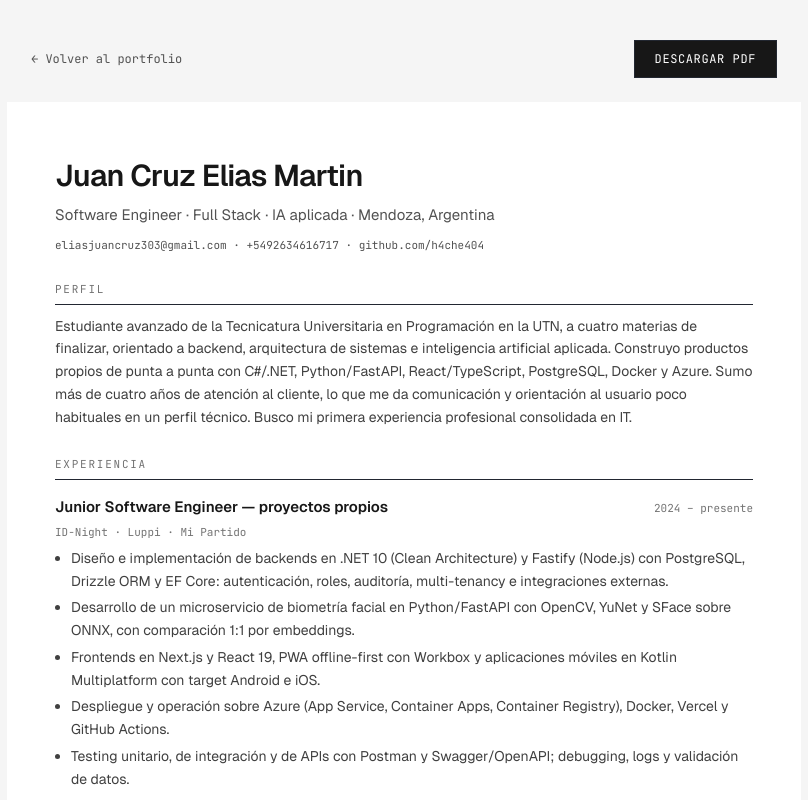
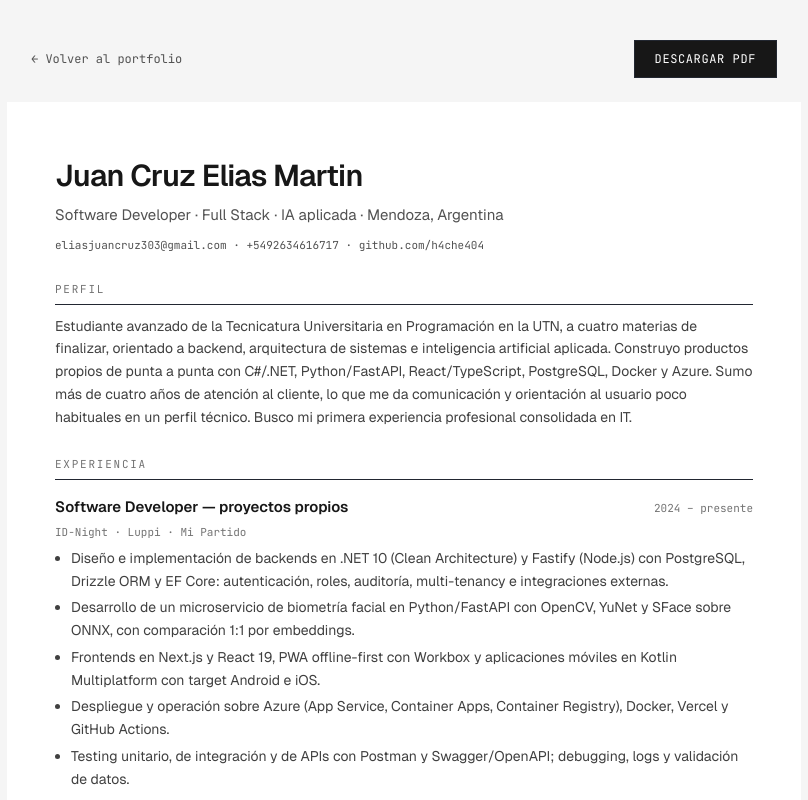
Before and after one commit to h4che404/portfolio, a Next.js app: page /cv in a window 1280 px wide. Shown: the top 800 px of the page, without its empty margins (236-1044 px from the left). Built offline with nearby package versions, Linux system fonts and the light colour scheme; no server answers.

Commit message:
feat(identity): align role to Software Developer and emphasize full-product delivery

```diff
--- a/app/layout.tsx
+++ b/app/layout.tsx
@@ -29,12 +29,12 @@ export const viewport: Viewport = {
 
 export const metadata: Metadata = {
   metadataBase: new URL(siteUrl),
-  title: `${profile.name} — Software Engineer · Full Stack & IA aplicada`,
+  title: `${profile.name} — Software Developer · Full Stack & IA aplicada`,
   description:
     "Construyo software y productos digitales de punta a punta: arquitectura web, backend distribuido, aplicaciones móviles multiplataforma e inteligencia artificial aplicada.",
   keywords: [
     "Juan Cruz Elias Martin",
-    "Software Engineer",
+    "Software Developer",
     "Full Stack Developer",
     "Backend Developer",
     "Arquitectura de Software",
@@ -48,7 +48,7 @@ export const metadata: Metadata = {
   authors: [{ name: profile.name, url: siteUrl }],
   creator: profile.name,
   openGraph: {
-    title: `${profile.name} — Software Engineer · Full Stack & IA aplicada`,
+    title: `${profile.name} — Software Developer · Full Stack & IA aplicada`,
     description:
       "Diseño y construyo sistemas completos de punta a punta: desde el modelado de datos hasta el backend, la interfaz y el despliegue en la nube.",
     type: "website",
@@ -58,7 +58,7 @@ export const metadata: Metadata = {
   },
   twitter: {
     card: "summary_large_image",
-    title: `${profile.name} — Software Engineer · Full Stack & IA aplicada`,
+    title: `${profile.name} — Software Developer · Full Stack & IA aplicada`,
     description:
       "Construyo software y productos digitales de punta a punta. Arquitectura limpia, código tipado y soluciones que resuelven problemas reales.",
   },
--- a/app/opengraph-image.tsx
+++ b/app/opengraph-image.tsx
@@ -51,7 +51,7 @@ export default async function OpenGraphImage() {
               letterSpacing: "-0.03em",
             }}
           >
-            <span>SOFTWARE ENGINEER</span>
+            <span>SOFTWARE DEVELOPER</span>
             <span style={{ color: "#f59e0b" }}>SISTEMAS DE PUNTA A PUNTA</span>
           </div>
           <p
--- a/components/sections/hero.tsx
+++ b/components/sections/hero.tsx
@@ -30,7 +30,7 @@ export function Hero() {
             {/* Availability & Role Badges */}
             <div className="flex flex-wrap items-center gap-2.5 sm:gap-3">
               <span className="inline-flex items-center rounded-full border border-accent/30 bg-accent/10 px-3 py-1 text-[11px] sm:text-xs font-semibold uppercase tracking-wider text-accent shadow-sm">
-                Software Engineer · Full Stack
+                Software Developer · Full Stack
               </span>
               <div className="inline-flex max-w-full items-center gap-1.5 sm:gap-2 rounded-full border border-border bg-surface px-3 py-1 text-[11px] sm:text-xs text-muted shadow-sm">
                 <span className="h-2 w-2 shrink-0 rounded-full bg-emerald-500 animate-pulse" />
--- a/content/profile.ts
+++ b/content/profile.ts
@@ -1,20 +1,20 @@
 export const profile = {
   name: "Juan Cruz Elias Martin",
   shortName: "Juan Cruz",
-  role: "Software Engineer · Full Stack · IA aplicada",
+  role: "Software Developer · Full Stack · IA aplicada",
   location: "Mendoza, Argentina",
   headline: "Construyo software y productos digitales de punta a punta.",
   subheadline:
-    "Software Engineer especializado en sistemas web, backend robusto, aplicaciones móviles e integraciones con IA aplicada. Enfoque en arquitectura limpia, código tipado y soluciones que resuelven problemas reales.",
+    "Software Developer especializado en sistemas web, backend robusto, aplicaciones móviles e integraciones con IA aplicada. Enfoque en arquitectura limpia, código tipado y productos reales en producción.",
   availability: "Disponible para nuevos proyectos",
   yearsActive: 2,
   intro:
     "Construyo software de punta a punta: desde el modelado de dominio y persistencia hasta APIs de alto rendimiento, interfaces reactivas y despliegue contenerizado.",
   // Short bio for the "Sobre mí" section
   bio: [
-    "Soy Software Engineer enfocado en diseñar y construir sistemas digitales completos desde Mendoza, Argentina. No me limito a interfaces: defino el modelo de datos, la arquitectura del servidor, la aplicación cliente (web o móvil) y el despliegue en la nube.",
-    "Mi trayectoria en estos dos años se define por la evolución técnica a través de productos reales: desde el desarrollo móvil nativo en Mi Partido, pasando por la arquitectura distribuida con biometría e IA en ID-Night, hasta la plataforma SaaS multitenant con monorepo y PWA offline en Luppi.",
-    "Cuento además con experiencia previa en atención y ventas, lo que me da una perspectiva clara para entender necesidades operativas reales y comunicarme de forma directa. Actualmente estudio la Tecnicatura Universitaria en Programación en la UTN.",
+    "Diseño y construyo productos de software completos de punta a punta. Mi diferencial no es solamente programar frontend o backend: me enfoco en entender el problema de negocio, estructurar la arquitectura y llevar sistemas reales a producción.",
+    "En estos dos años mi trabajo evolucionó a través de tres productos propios en funcionamiento: Mi Partido (aplicaciones móviles con Kotlin Multiplatform y validación con usuarios), ID-Night (arquitectura distribuida en .NET 10 con microservicio biométrico en Python/ONNX) y Luppi (plataforma SaaS multitenant con monorepo en Turborepo, Fastify y PWA offline).",
+    "Cuento además con experiencia previa en atención al cliente y ventas, lo que me da una perspectiva clara para traducir requerimientos en soluciones técnicas y comunicarme sin tecnicismos innecesarios. Estudio la Tecnicatura Universitaria en Programación en la UTN.",
   ],
   email: "eliasjuancruz303@gmail.com",
   // International format, digits only (e.g. "5492611234567").
@@ -68,7 +68,7 @@ export const education = [
 
 export const experience = [
   {
-    role: "Junior Software Engineer — proyectos propios",
+    role: "Software Developer — proyectos propios",
     org: "ID-Night · Luppi · Mi Partido",
     period: "2024 – presente",
     bullets: [
```
